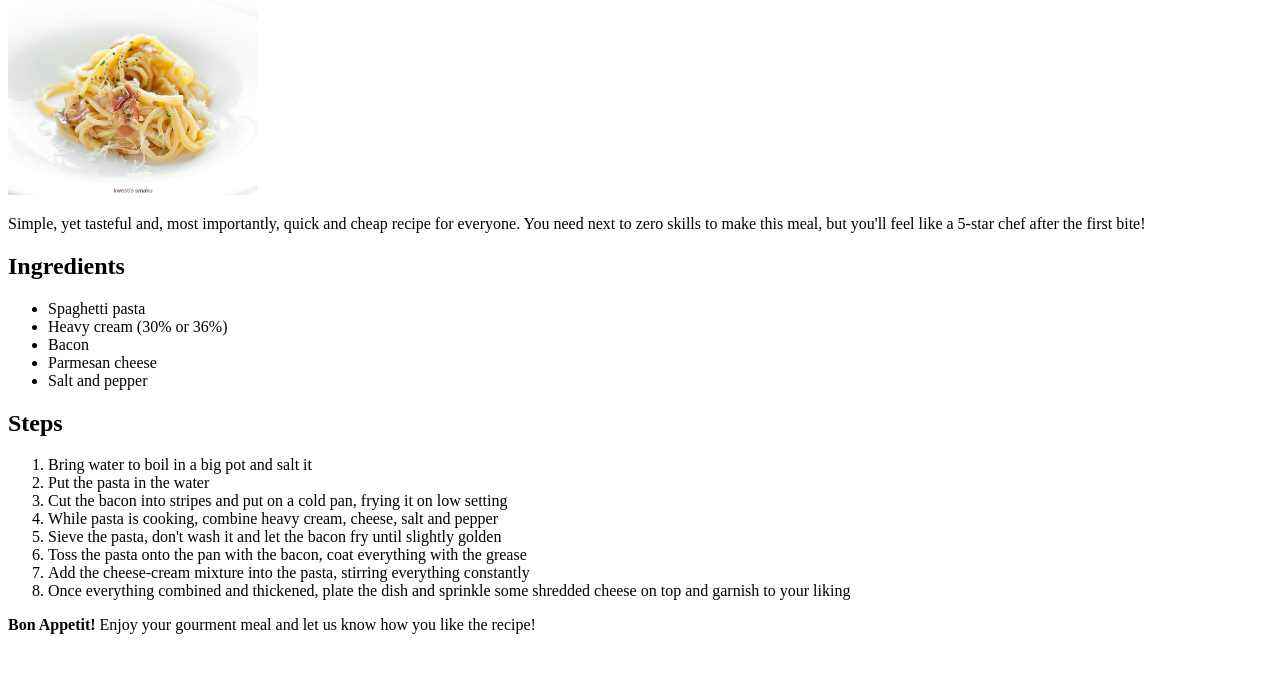
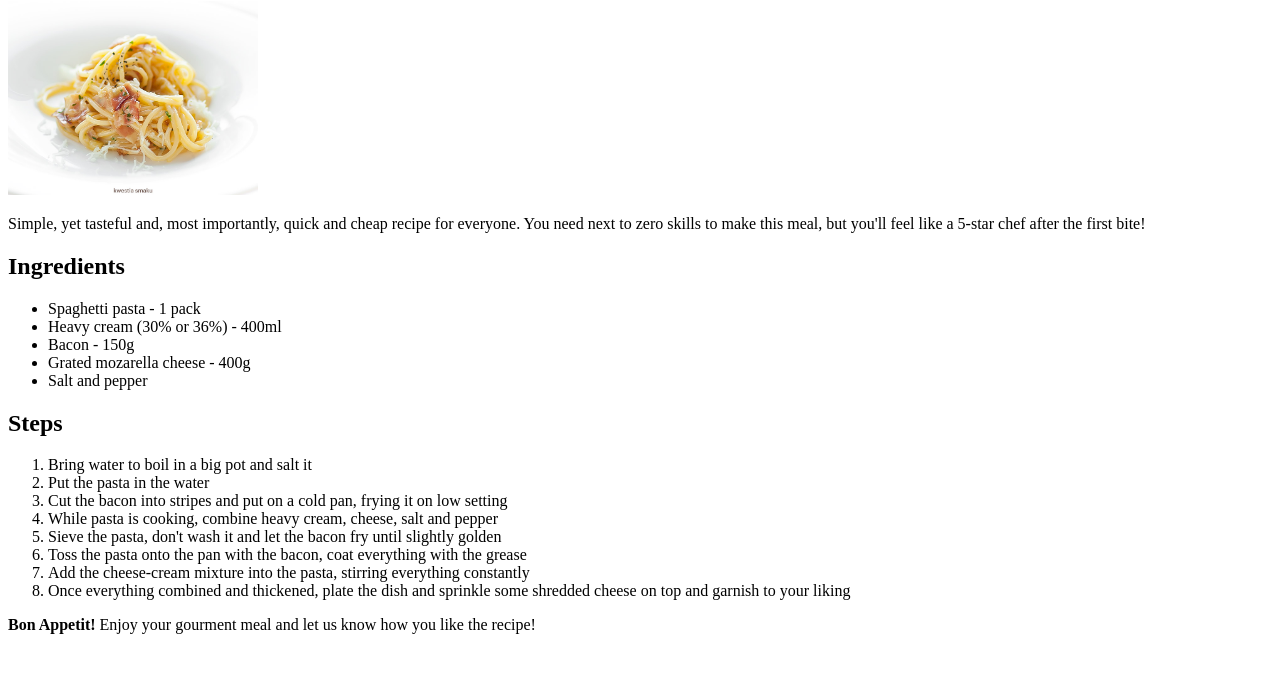
Before and after one commit to szirusiek/odin-recipes, a plain HTML site: page recipes/spaghetti-carbonara.html in a window 1280 px wide. Shown: the part 79-752 px from the top of the page. Drawn offline with Linux system fonts and the light colour scheme.

Commit message:
Replace the end message and change recipe
Instead of a tacky "HMU if you wanna add something", add a message to
other people about the recipes

In spaghetti carbonara recipe, add measurements for cream and cheese,
change parmesan cheese to mozarella for authenticity

```diff
--- a/recipes/spaghetti-carbonara.html
+++ b/recipes/spaghetti-carbonara.html
@@ -13,10 +13,10 @@
     <p>
       <h2>Ingredients</h2>
       <ul>
-        <li>Spaghetti pasta</li>
-        <li>Heavy cream (30% or 36%)</li>
-        <li>Bacon</li>
-        <li>Parmesan cheese</li>
+        <li>Spaghetti pasta - 1 pack</li>
+        <li>Heavy cream (30% or 36%) - 400ml</li>
+        <li>Bacon - 150g</li>
+        <li>Grated mozarella cheese - 400g</li>
         <li>Salt and pepper</li>
       </ul>
     </p>
```
Also changed, not shown: index.html (+2 -1 lines).
